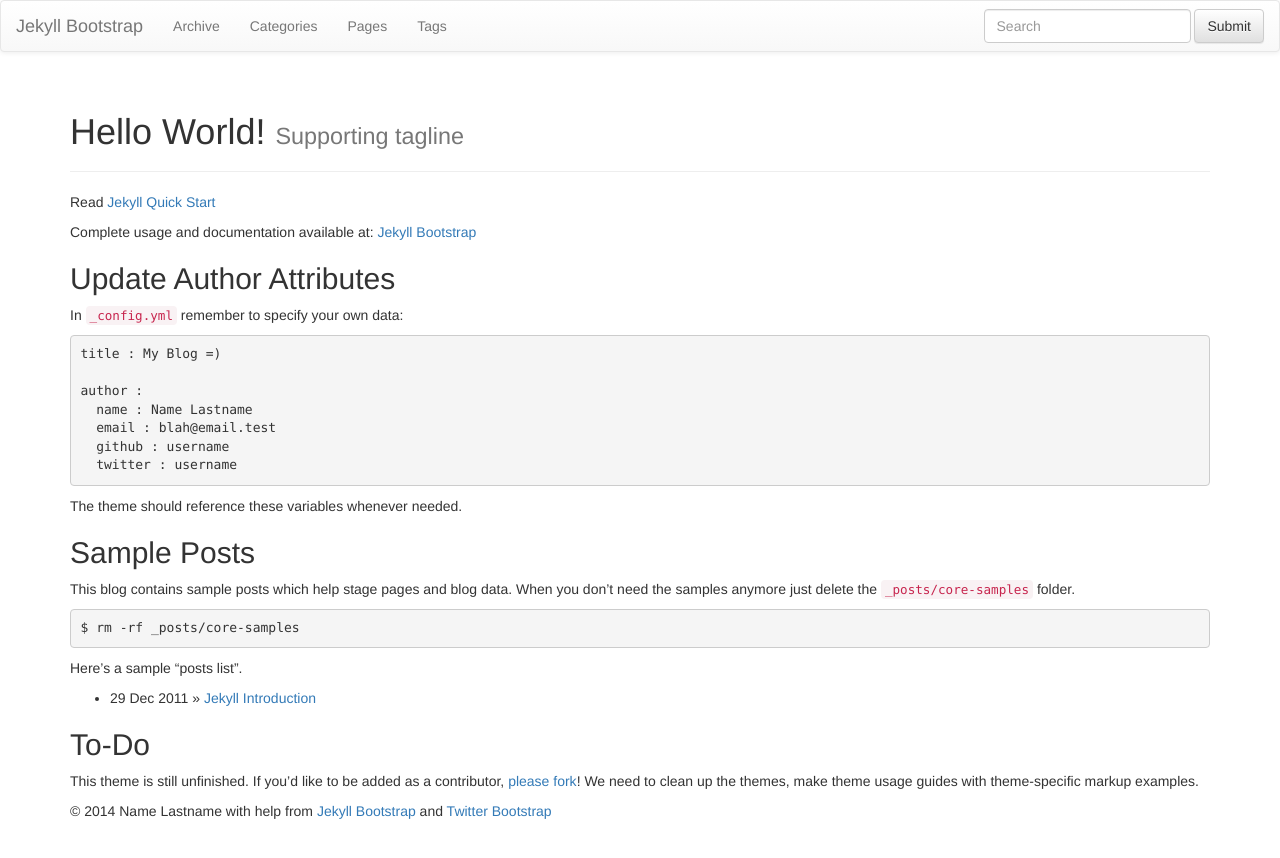
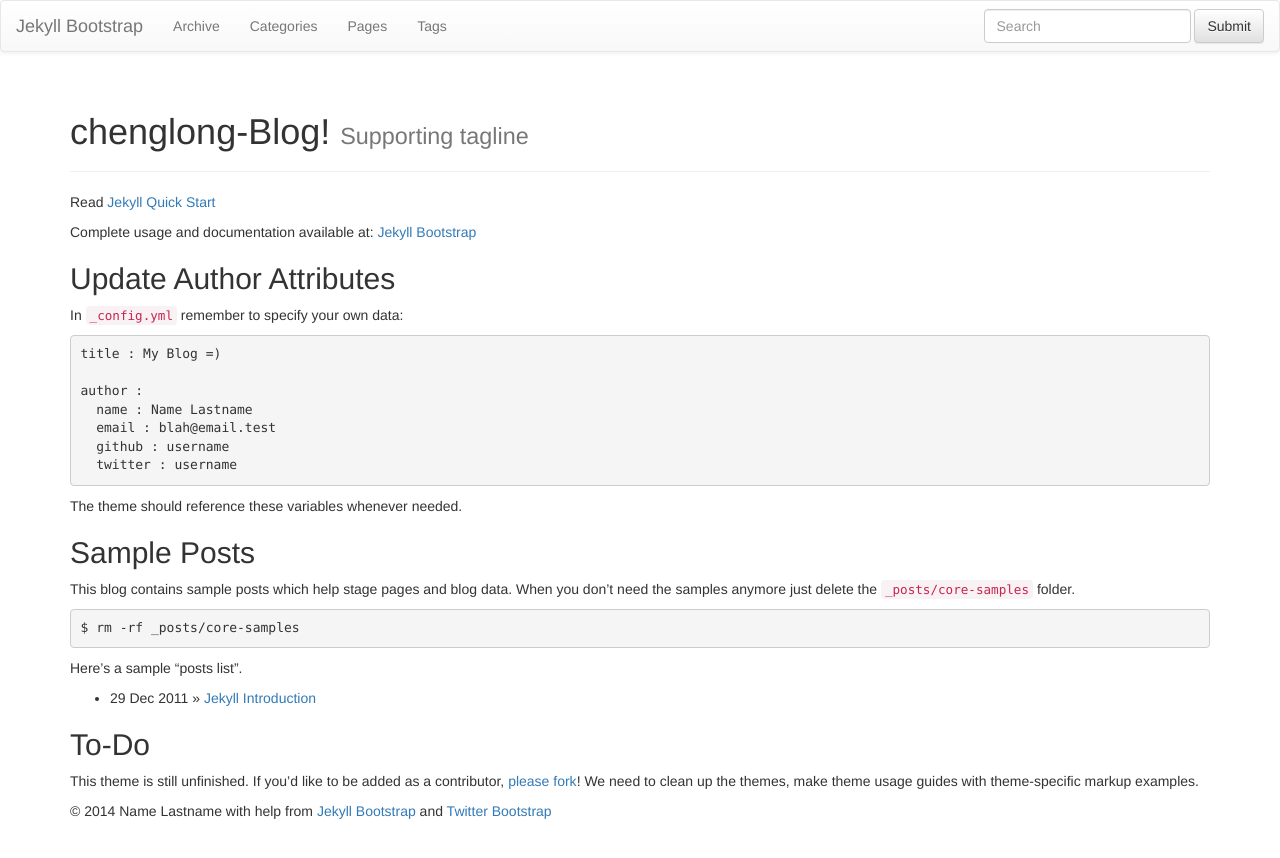
Before and after one commit to xiaoDC/chenglong, a Jekyll site: the page built from index.md, in a window 1280 px wide. Shown: the top 858 px of the page. Built offline with Jekyll 4.4.1, drawn with Linux system fonts in a browser that asks for light colours; nearby versions of some CDN libraries; library files that are not in the unit come from our copies.

Commit message:
update index

```diff
--- a/index.md
+++ b/index.md
@@ -1,6 +1,6 @@
 ---
 layout: page
-title: Hello World!
+title: chenglong-Blog!
 tagline: Supporting tagline
 ---
 {% include JB/setup %}
```
